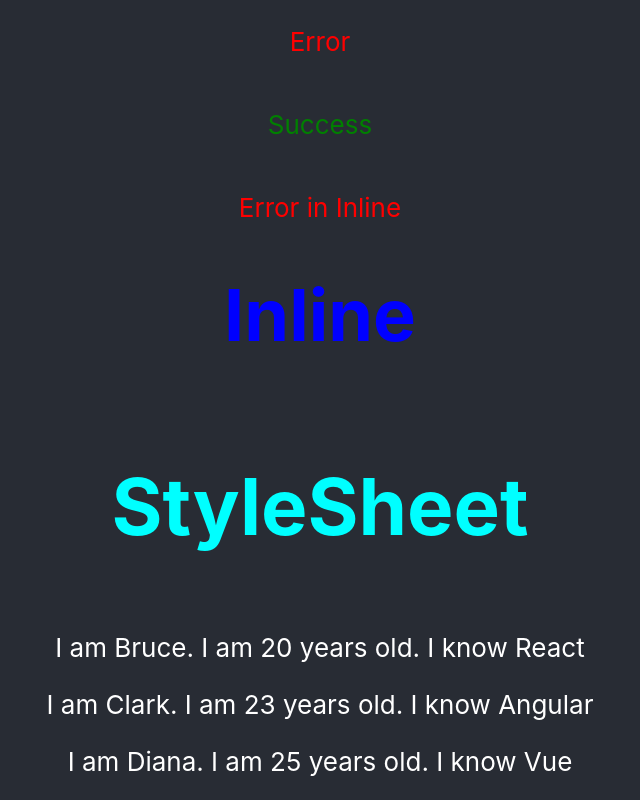
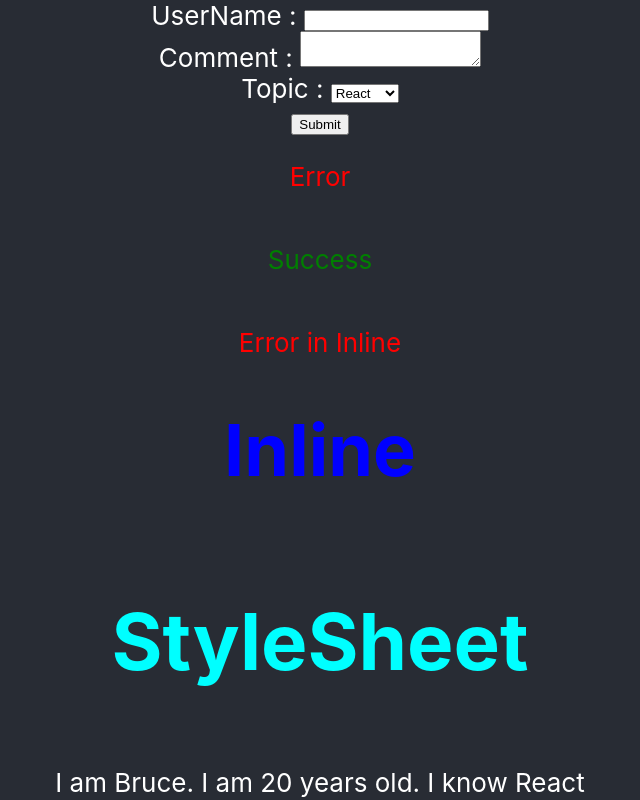
Before and after one commit to Rishav124-hub/ReactPractice, a React (Create React App) app in the folder hello-world/: page / in a window 1280 px wide. Shown: the top 800 px of the page, without its empty margins (320-960 px from the left). Built offline with nearby package versions, Linux system fonts and the light colour scheme.

Commit message:
form Handling

```diff
--- a/hello-world/src/App.js
+++ b/hello-world/src/App.js
@@ -17,12 +17,14 @@
 import Inline from './Inline';
 import './AppStyle.css';
 import style from './AppStyle.module.css'
+import Form from './Form';
 
 class App extends Component{
   render() {
     return (
       <div className="App">
         <header className="App-header">
+          <Form></Form>
           <p className="error">Error</p>
           <p className={style.success}>Success</p>
           <Inline></Inline>
--- /dev/null
+++ b/hello-world/src/Form.js
@@ -0,0 +1,64 @@
+import React, { Component } from 'react'
+
+
+
+class Form extends Component {
+    constructor(props) {
+        super(props)
+
+        this.state = {
+             UserName:'',
+             comment:'',
+             topic:'React'
+        }
+    }
+    userNameHandler=(event)=>{
+        this.setState({
+            UserName:event.target.value
+        })
+    }
+    commentHandler=(event)=>{
+        this.setState({
+            comment:event.target.value
+        })
+    }
+    topicHandler=(event)=>{
+        this.setState({
+            topic:event.target.value
+        })
+    }
+    submit =(event)=>{
+        alert(`${this.state.UserName} ${this.state.comment} ${this.state.topic}`)
+        console.log(`${this.state.UserName} ${this.state.comment} ${this.state.topic}`);
+        console.log(event)
+        event.preventDefault()
+    }
+    render() {
+
+        return (
+            <div>
+                <form onSubmit={this.submit}>
+                    <div>
+                        <label>UserName : </label>
+                        <input type="text" value={this.state.UserName} onChange={this.userNameHandler}/>
+                    </div>
+                    <div>
+                        <label>Comment : </label>
+                        <textarea type="text" value={this.state.comment} onChange={this.commentHandler}/>
+                    </div>
+                    <div>
+                        <label>Topic : </label>
+                        <select value={this.state.topic} onChange={this.topicHandler}>
+                            <option>React</option>
+                            <option>Angular</option>
+                            <option>Vue</option>
+                        </select>
+                    </div>
+                    <button>Submit</button>
+                </form>
+            </div>
+        )
+    }
+}
+
+export default Form
```
